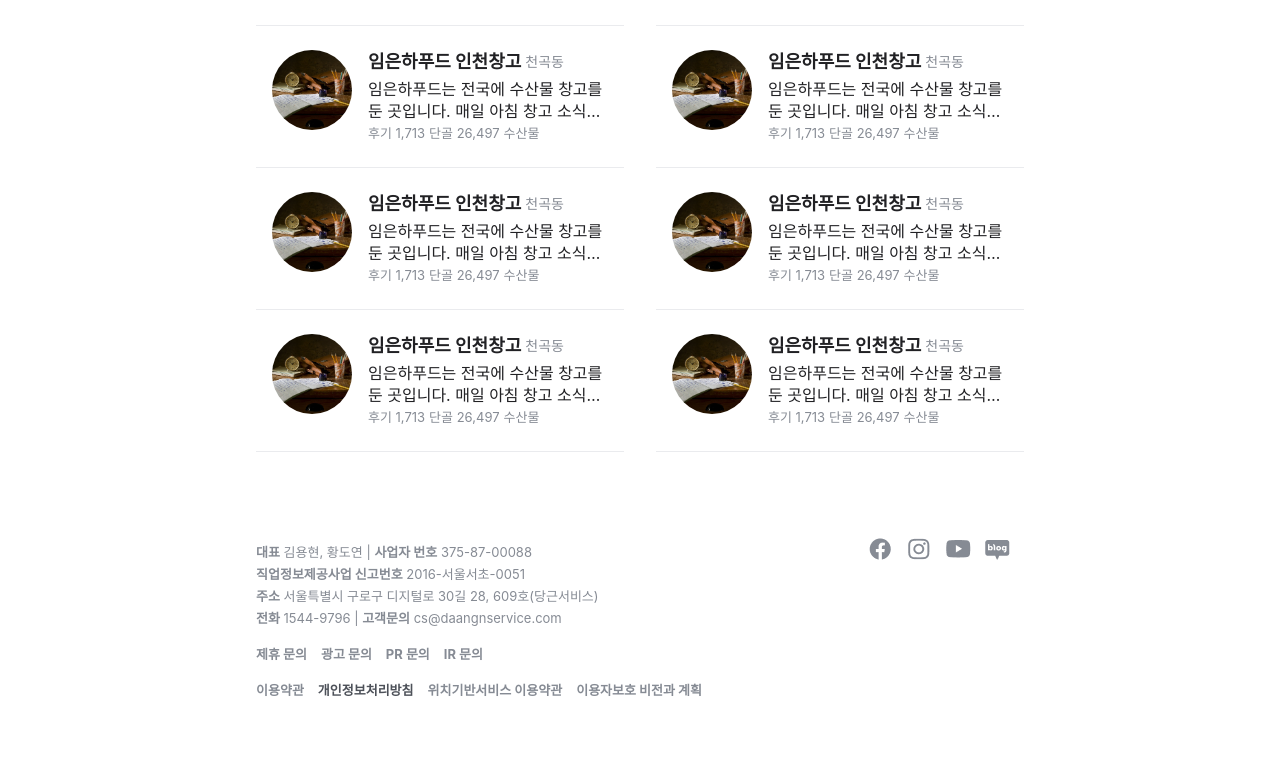
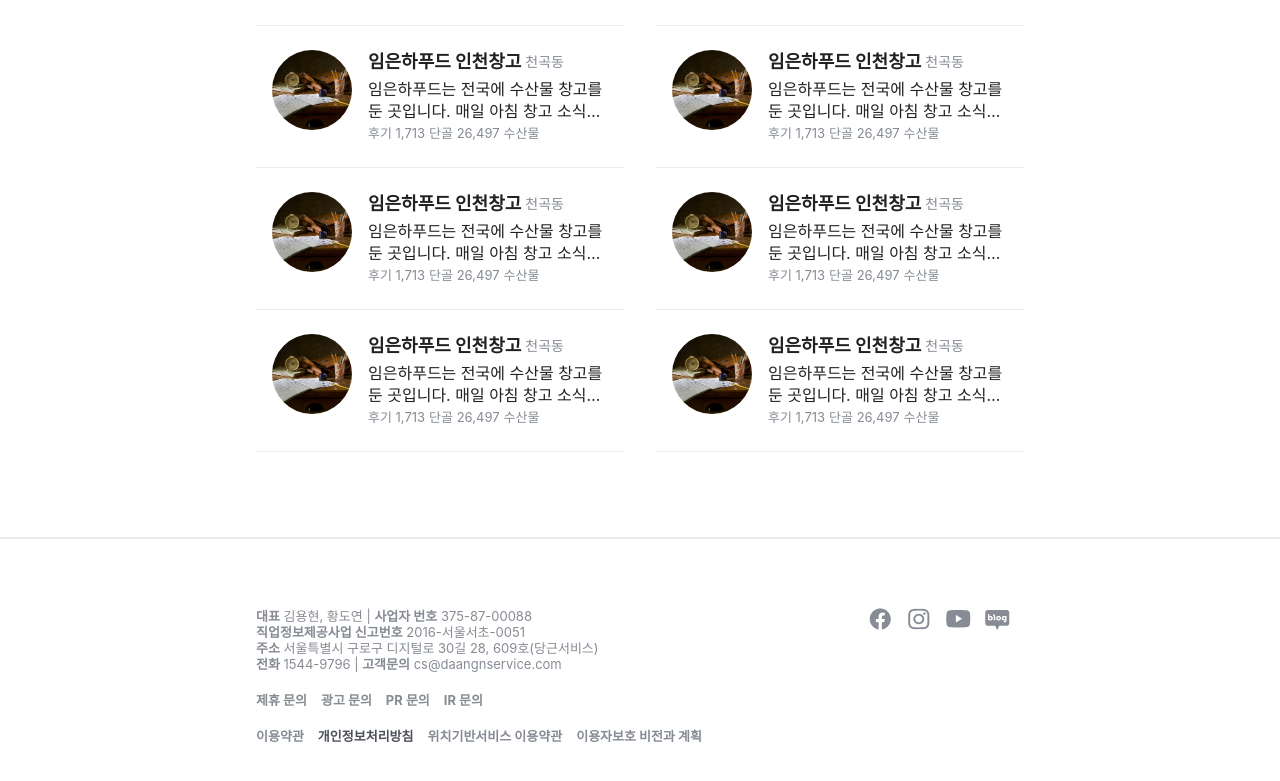
Before and after one commit to likelion-frontendo/likelion-saja, a React (Create React App) app: page / in a window 1280 px wide. Shown: the part 2103-2884 px from the top of the page. Built offline with nearby package versions, Linux system fonts and the light colour scheme; a web font is replaced by a local one.

Commit message:
[스타일] Footer 스타일 수정

```diff
--- a/src/components/Footer/Footer.jsx
+++ b/src/components/Footer/Footer.jsx
@@ -8,6 +8,8 @@ import {Link} from "react-router-dom";
 export function Footer() {
   return (
     <StyledFooter>
+      <hr />
+      <div className="sectionContainer">
         <section className="container">
           <section>
             <div>
@@ -68,20 +70,29 @@ export function Footer() {
             <img src={naverblog} alt="" />
           </Link>
         </section>
+      </div>
     </StyledFooter>
   );
 }
 
 const StyledFooter = styled.footer`
   background-color: white;
-  display: flex;
-  width: 768px;
+
+  width: 100%;
   margin: 0 auto;
-  justify-content: space-between;
   padding-bottom: 100px;
 
-  div {
-    margin: 6px 0;
+  hr {
+    border: 1px solid #eaebee;
+  }
+
+  .sectionContainer {
+    position: relative;
+    justify-content: space-between;
+    width: 768px;
+    margin: 6px auto;
+    display: flex;
+    padding-top: 60px;
   }
 
   span {
```
Lines whose indentation alone changed are shown as unchanged.
